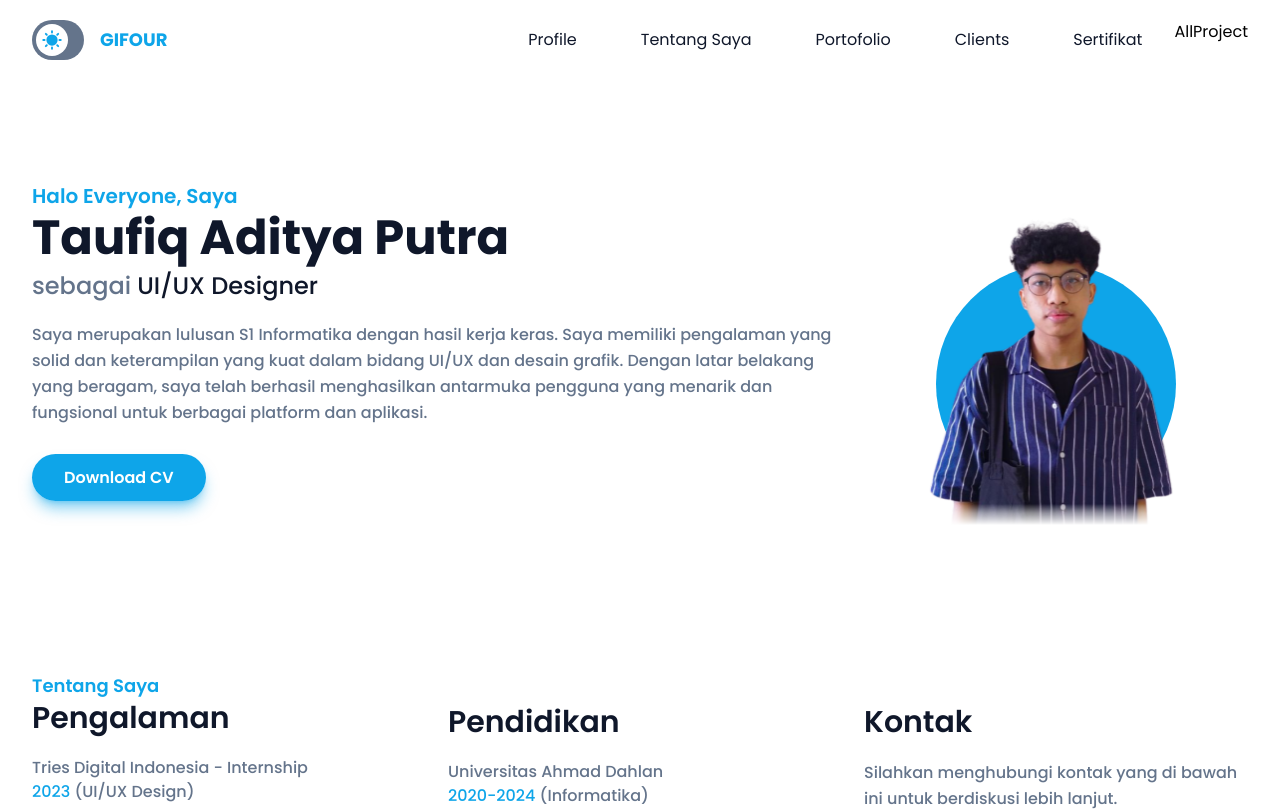
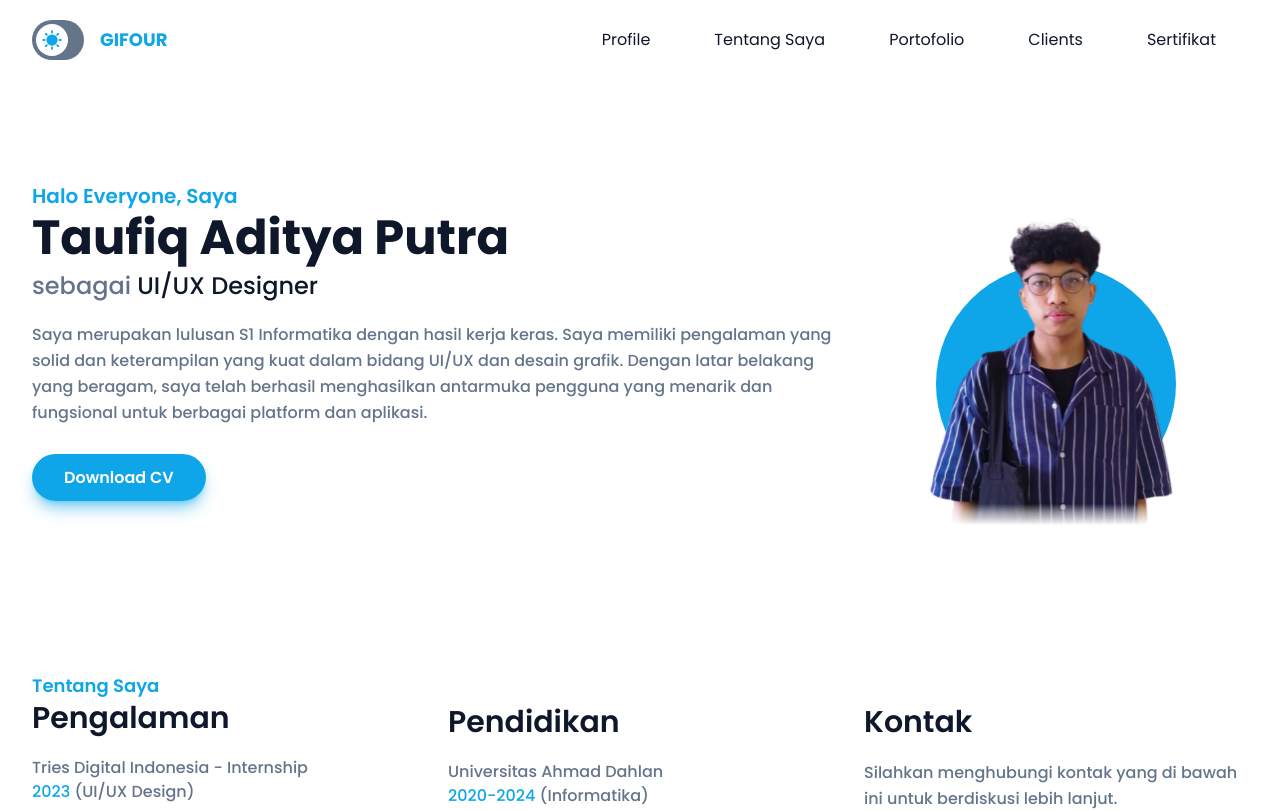
Before and after one commit to gifours/gifours.github.io, a React (Create React App) app: page / in a window 1280 px wide. Shown: the top 811 px of the page. Built offline with nearby package versions, Linux system fonts and the light colour scheme.

Commit message:
Initial commit

```diff
--- a/package.json
+++ b/package.json
@@ -1,5 +1,5 @@
 {
-  "homepage": "https://gifours.github.io/test",
+  "homepage": "https://gifours.github.io",
   "name": "my-porto",
   "version": "0.1.0",
   "private": true,
--- a/src/components/Header.jsx
+++ b/src/components/Header.jsx
@@ -128,9 +128,6 @@ const Header = () => {
                             <li class="group">
                                 <a href="#sertif" class="navmenu">Sertifikat</a>
                             </li>
-                            <li class="group">
-                                <NavLink to="/allProject" class="navmenu">AllProject</NavLink>
-                            </li>
                         </ul>
                     </nav>
                 </div>
```
